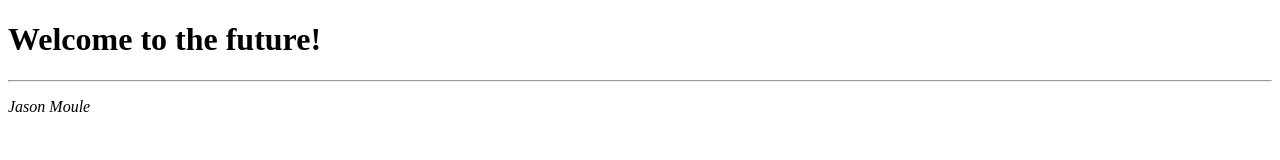
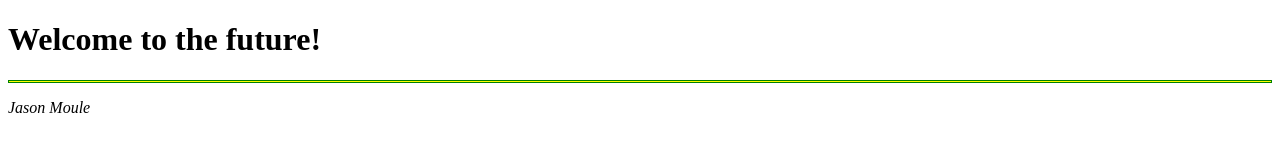
Before and after one commit to mouleja/CS290Testing, a plain HTML site: page index.html in a window 1280 px wide. Drawn offline with Linux system fonts and the light colour scheme.

Commit message:
Adding css

```diff
--- /dev/null
+++ b/css/default.css
@@ -0,0 +1,7 @@
+hr {
+  background-color: yellow;
+  height: 1px;
+  border-color: green;
+  border-width: 1px;
+  border-style: solid;
+}
--- a/index.html
+++ b/index.html
@@ -3,6 +3,7 @@
   <head>
     <meta charset="utf-8">
     <title>CS290 Testing Page</title>
+    <link rel="stylesheet" href="css/default.css">
   </head>
   <body>
     <h1>Welcome to the future!</h1>
```
